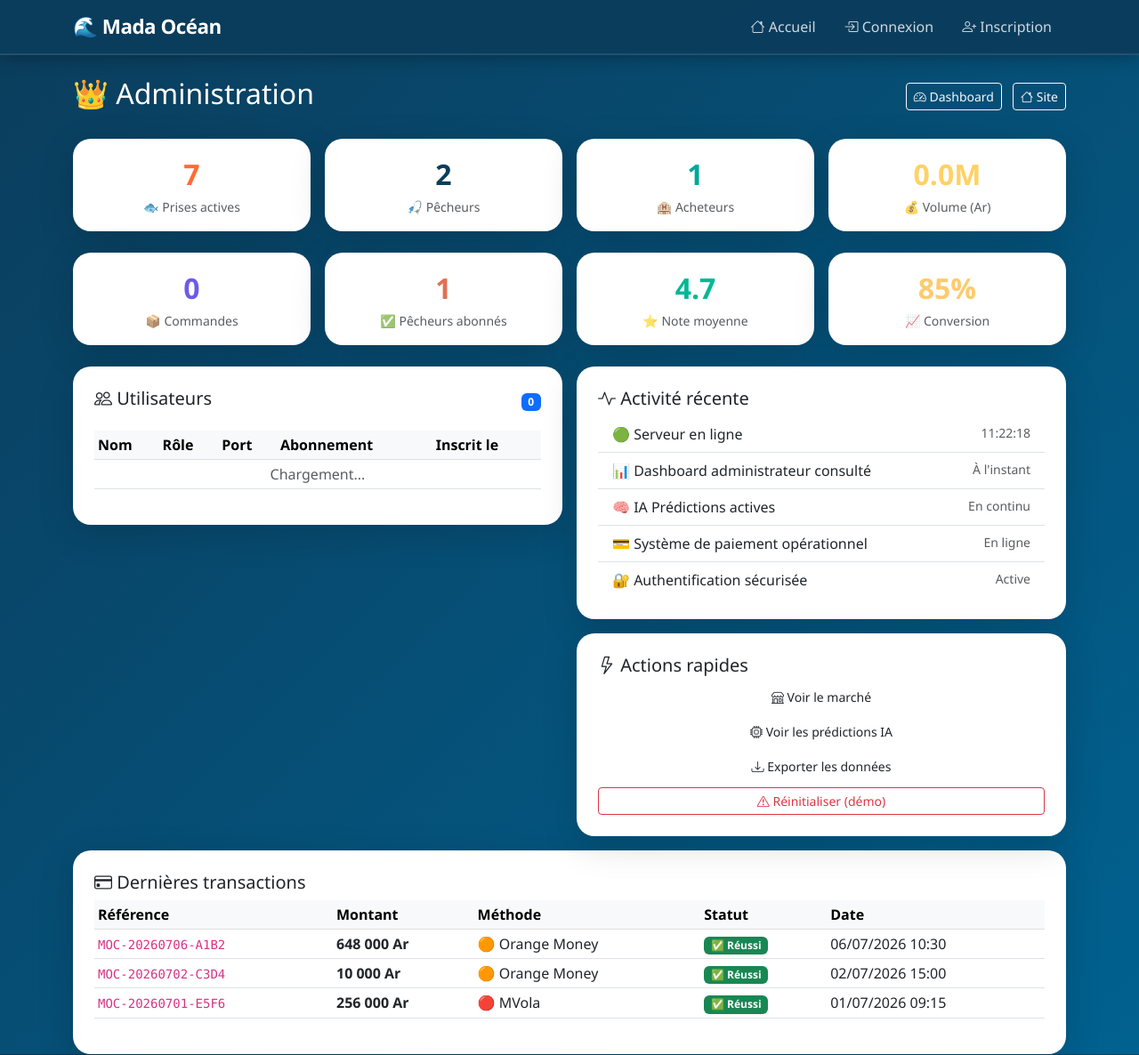
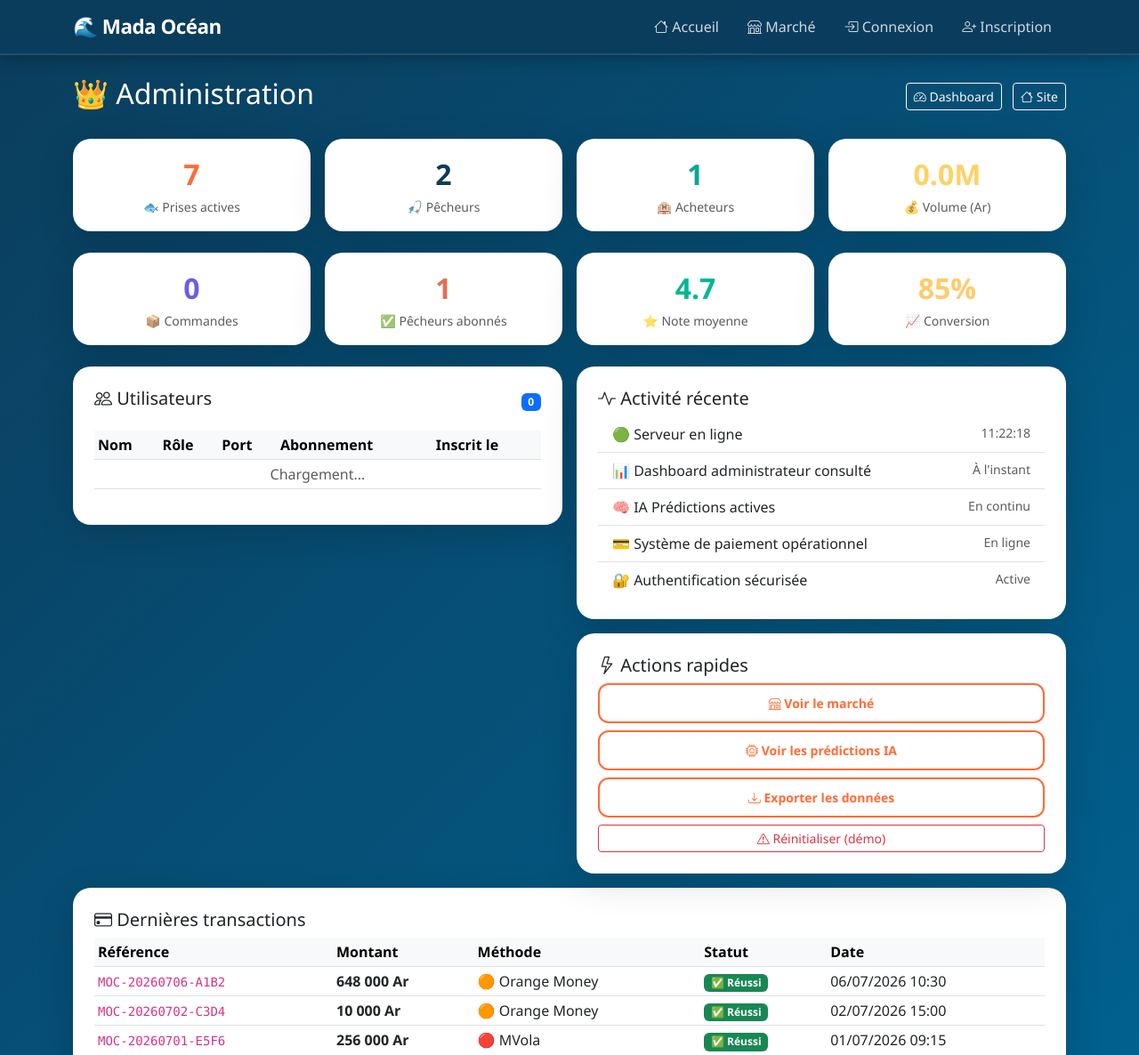
Before and after one commit to Solomon33333/Mada-Ocean, a Flask app: page /admin in a window 1280 px wide. Shown: the top 1186 px of the page at 89% size. Run offline with Flask 3, Linux system fonts and the light colour scheme; the visitor is signed in with stand-in values (Sample User, id 1).

Commit message:
Modifier base

```diff
--- a/templates/base.html
+++ b/templates/base.html
@@ -131,18 +131,32 @@
             border-radius: 12px;
             font-weight: 600;
             background: white;
+            transition: all 0.3s;
+        }
+
+        .btn-outline-ocean:hover {
+            background: var(--ocean-dark);
+            color: white;
+        }
+
+        .btn-outline-coral {
+            border: 2px solid var(--coral);
+            color: var(--coral);
+            padding: 10px 24px;
+            border-radius: 12px;
+            font-weight: 600;
+            background: transparent;
+            transition: all 0.3s;
+        }
+
+        .btn-outline-coral:hover {
+            background: var(--coral);
+            color: white;
         }
 
         .stat-number {
             font-size: 2rem;
             font-weight: 800;
-        }
-
-        .badge-status {
-            padding: 6px 14px;
-            border-radius: 20px;
-            font-weight: 600;
-            font-size: 0.8rem;
         }
 
         .toast-container {
@@ -165,19 +179,26 @@
             to { transform: rotate(360deg); }
         }
 
-        .hero-text {
-            font-size: 3.5rem;
-            font-weight: 800;
-            background: linear-gradient(135deg, #FFD166, #FF6B35);
-            -webkit-background-clip: text;
-            -webkit-text-fill-color: transparent;
-            background-clip: text;
-        }
-
         .footer {
             background: rgba(0, 0, 0, 0.3);
             padding: 20px 0;
             margin-top: auto;
+        }
+
+        .footer a {
+            transition: color 0.3s;
+        }
+
+        .footer a:hover {
+            color: var(--coral) !important;
+        }
+
+        /* Responsive */
+        @media (max-width: 768px) {
+            .navbar-ocean .nav-link {
+                padding: 6px 12px !important;
+                font-size: 0.9rem;
+            }
         }
     </style>
 </head>
@@ -193,17 +214,49 @@
             </button>
             <div class="collapse navbar-collapse" id="nav">
                 <ul class="navbar-nav ms-auto align-items-center" id="nav-links">
-                    <li class="nav-item"><a class="nav-link" href="/"><i class="bi bi-house"></i> Accueil</a></li>
-                    <li class="nav-item" id="li-dashboard" style="display:none"><a class="nav-link" href="/dashboard"><i class="bi bi-speedometer2"></i> Dashboard</a></li>
-                    <li class="nav-item" id="li-marche" style="display:none"><a class="nav-link" href="/marche"><i class="bi bi-shop"></i> Marché</a></li>
-                    <li class="nav-item" id="li-reservations" style="display:none"><a class="nav-link" href="/reservations"><i class="bi bi-calendar-check"></i> Réservations</a></li>
-                    <li class="nav-item" id="li-commandes" style="display:none"><a class="nav-link" href="/commandes"><i class="bi bi-box-seam"></i> Commandes</a></li>
-                    <li class="nav-item" id="li-panier" style="display:none"><a class="nav-link" href="/panier"><i class="bi bi-cart"></i> Panier</a></li>
-                    <li class="nav-item" id="li-predictions" style="display:none"><a class="nav-link" href="/predictions"><i class="bi bi-cpu"></i> IA</a></li>
-                    <li class="nav-item" id="li-chat" style="display:none"><a class="nav-link" href="/chat"><i class="bi bi-chat-dots"></i> Chat</a></li>
-                    <li class="nav-item" id="li-notifications" style="display:none"><a class="nav-link" href="/notifications"><i class="bi bi-bell"></i> <span id="notif-badge" class="badge bg-danger" style="display:none;">0</span></a></li>
-                    <li class="nav-item" id="li-login"><a class="nav-link" href="/connexion"><i class="bi bi-box-arrow-in-right"></i> Connexion</a></li>
-                    <li class="nav-item" id="li-register"><a class="nav-link" href="/inscription"><i class="bi bi-person-plus"></i> Inscription</a></li>
+                    <!-- TOUJOURS VISIBLE -->
+                    <li class="nav-item">
+                        <a class="nav-link" href="/"><i class="bi bi-house"></i> Accueil</a>
+                    </li>
+                    <li class="nav-item">
+                        <a class="nav-link" href="/marche"><i class="bi bi-shop"></i> Marché</a>
+                    </li>
+
+                    <!-- VISIBLE SI CONNECTÉ -->
+                    <li class="nav-item" id="li-dashboard" style="display:none">
+                        <a class="nav-link" href="/dashboard"><i class="bi bi-speedometer2"></i> Dashboard</a>
+                    </li>
+                    <li class="nav-item" id="li-reservations" style="display:none">
+                        <a class="nav-link" href="/reservations"><i class="bi bi-calendar-check"></i> Réservations</a>
+                    </li>
+                    <li class="nav-item" id="li-commandes" style="display:none">
+                        <a class="nav-link" href="/commandes"><i class="bi bi-box-seam"></i> Commandes</a>
+                    </li>
+                    <li class="nav-item" id="li-panier" style="display:none">
+                        <a class="nav-link" href="/panier"><i class="bi bi-cart"></i> Panier</a>
+                    </li>
+                    <li class="nav-item" id="li-predictions" style="display:none">
+                        <a class="nav-link" href="/predictions"><i class="bi bi-cpu"></i> IA</a>
+                    </li>
+                    <li class="nav-item" id="li-chat" style="display:none">
+                        <a class="nav-link" href="/chat"><i class="bi bi-chat-dots"></i> Chat</a>
+                    </li>
+                    <li class="nav-item" id="li-notifications" style="display:none">
+                        <a class="nav-link" href="/notifications">
+                            <i class="bi bi-bell"></i>
+                            <span id="notif-badge" class="badge bg-danger" style="display:none;">0</span>
+                        </a>
+                    </li>
+
+                    <!-- VISIBLE SI NON CONNECTÉ -->
+                    <li class="nav-item" id="li-login">
+                        <a class="nav-link" href="/connexion"><i class="bi bi-box-arrow-in-right"></i> Connexion</a>
+                    </li>
+                    <li class="nav-item" id="li-register">
+                        <a class="nav-link" href="/inscription"><i class="bi bi-person-plus"></i> Inscription</a>
+                    </li>
+
+                    <!-- VISIBLE SI CONNECTÉ (menu dropdown) -->
                     <li class="nav-item dropdown" id="li-user" style="display:none">
                         <a class="nav-link dropdown-toggle" href="#" data-bs-toggle="dropdown">
                             <i class="bi bi-person-circle"></i> <span id="username-nav"></span>
@@ -268,9 +321,14 @@
     <script src="https://cdn.jsdelivr.net/npm/bootstrap@5.3.0/dist/js/bootstrap.bundle.min.js"></script>
 
     <script>
+        // ==========================================
+        // VARIABLES GLOBALES
+        // ==========================================
         let currentUser = null;
 
-        // Toast notification
+        // ==========================================
+        // TOAST NOTIFICATION
+        // ==========================================
         function showToast(message, type = 'success') {
             const bg = type === 'success' ? 'bg-success' : type === 'error' ? 'bg-danger' : 'bg-warning';
             const icon = type === 'success' ? '✅' : type === 'error' ? '❌' : '⚠️';
@@ -288,7 +346,9 @@
             }, 4000);
         }
 
-        // Vérifier auth
+        // ==========================================
+        // VÉRIFIER AUTHENTIFICATION
+        // ==========================================
         async function checkAuth() {
             try {
                 const res = await fetch('/api/me');
@@ -297,14 +357,13 @@
                 if (data.success) {
                     currentUser = data.user;
 
-                    // Cacher boutons login/register
+                    // Cacher boutons visiteur
                     document.getElementById('li-login').style.display = 'none';
                     document.getElementById('li-register').style.display = 'none';
 
-                    // Afficher menu utilisateur
+                    // Afficher menu utilisateur connecté
                     document.getElementById('li-user').style.display = 'block';
                     document.getElementById('li-dashboard').style.display = 'block';
-                    document.getElementById('li-marche').style.display = 'block';
                     document.getElementById('li-reservations').style.display = 'block';
                     document.getElementById('li-predictions').style.display = 'block';
                     document.getElementById('li-chat').style.display = 'block';
@@ -321,14 +380,24 @@
                         document.getElementById('li-commandes').style.display = 'block';
                     }
 
+                    if (currentUser.role === 'admin') {
+                        document.getElementById('li-commandes').style.display = 'block';
+                    }
+
                     // Nom utilisateur
                     document.getElementById('username-nav').textContent =
-                        currentUser.prenom || currentUser.nom;
+                        currentUser.prenom || currentUser.nom || 'Utilisateur';
+
+                    // Rôle utilisateur
+                    const roleLabels = {
+                        'pecheur': '🎣 Pêcheur',
+                        'acheteur': '🏨 Acheteur',
+                        'admin': '👑 Administrateur'
+                    };
                     document.getElementById('userrole-nav').textContent =
-                        currentUser.role === 'pecheur' ? '🎣 Pêcheur' :
-                        currentUser.role === 'admin' ? '👑 Admin' : '🏨 Acheteur';
+                        roleLabels[currentUser.role] || currentUser.role;
 
-                    // Notifications
+                    // Notifications non lues
                     try {
                         const notifRes = await fetch('/api/notifications');
                         const notifData = await notifRes.json();
@@ -337,7 +406,9 @@
                             badge.textContent = notifData.nb_non_lues;
                             badge.style.display = 'inline';
                         }
-                    } catch (e) {}
+                    } catch (e) {
+                        // Silencieux
+                    }
                 }
                 return currentUser;
             } catch (e) {
@@ -345,12 +416,21 @@
             }
         }
 
+        // ==========================================
+        // DÉCONNEXION
+        // ==========================================
         async function logout() {
+            try {
                 await fetch('/api/logout', { method: 'POST' });
+            } catch (e) {
+                // Silencieux
+            }
             window.location.href = '/';
         }
 
-        // Init
+        // ==========================================
+        // INITIALISATION
+        // ==========================================
         document.addEventListener('DOMContentLoaded', checkAuth);
     </script>
 
```
Lines whose indentation alone changed are shown as unchanged.
